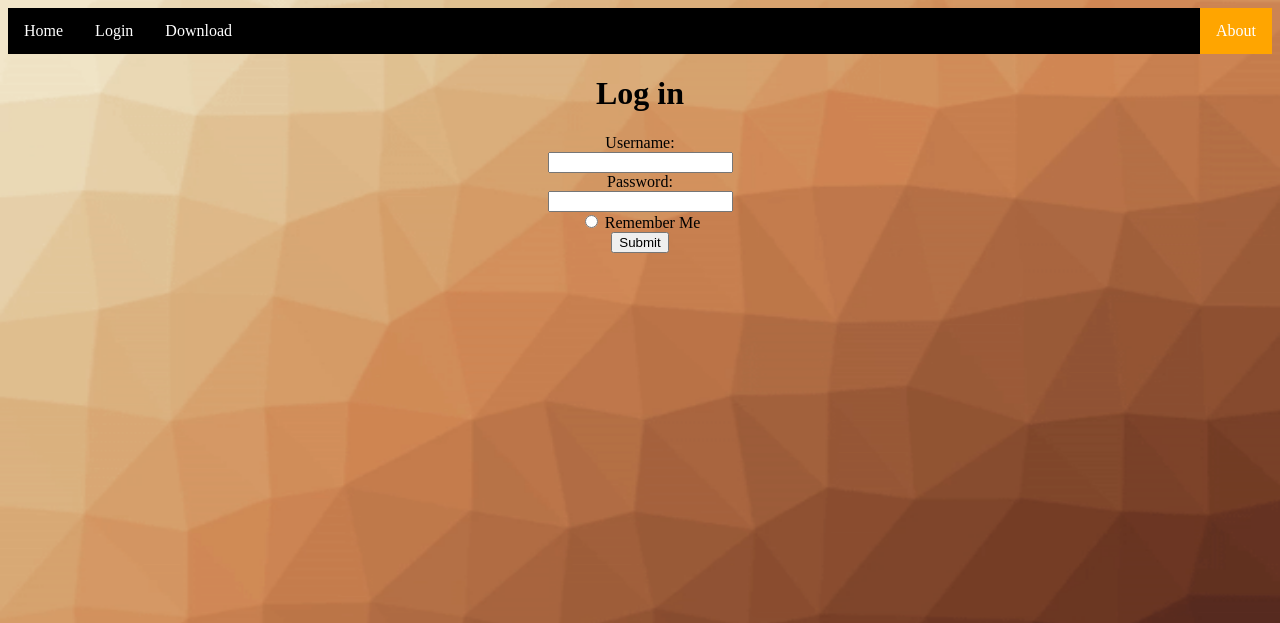
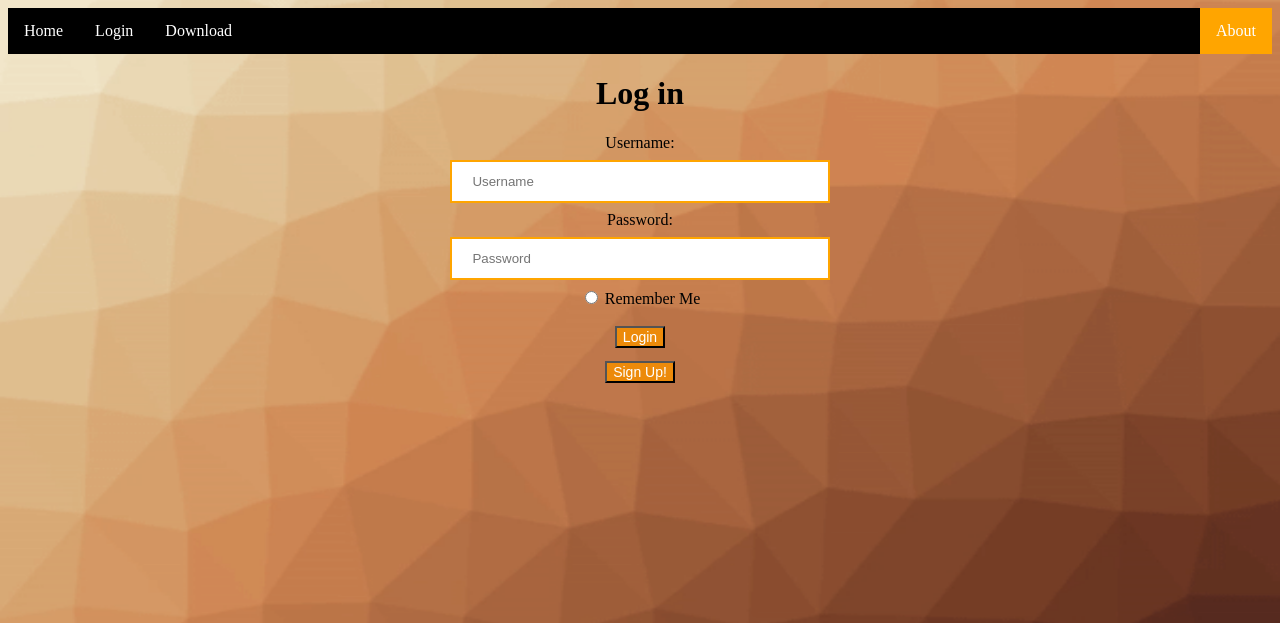
Before and after one commit to ferahy/Formatty---File-Converter-, a Flask app: page /login in a window 1280 px wide. Shown: the top 623 px of the page. Run offline with Flask 2, Linux system fonts and the light colour scheme.

Commit message:
Update login.html

```diff
--- a/templates/login.html
+++ b/templates/login.html
@@ -57,21 +57,45 @@
     background-attachment: fixed;
   }
 
+  button{
+      background-color: #ec8a0a;
+      color: white;
+      text-align: center;
+      text-decoration: none;
+      display: inline-block;
+      font-size: 14px;
+    }
+    input[type=text], input[type=password]{
+        width: 30%;
+        margin: 8px 0;
+        padding: 12px 20px;
+        display: inline-block;
+        border: 2px solid orange;
+        box-sizing: border-box;
+    }
+
 </style>
 
   <h1>Log in</h1>
-  <form style="text-align:center">
+  <form style="text-align:center" action="/login" method="POST">
     <label for="username">Username:</label><br>
-    <input type="text" id="username" name="username"><br>
+    <input type="text" id="username" name="username" placeholder="Username"><br>
 
     <label for="password">Password:</label><br>
-    <input type="text" id="password" name="password"><br>
+    <input type="password" name="password" placeholder="Password"><br>
 
     <input type="radio" id="remember" name="remember" value="Remember Me">
-    <label for="remember">Remember Me</label><br>
-
-     <input type="submit" value="Submit">
+    <label for="remember">Remember Me</label><br><br>
 
   </form>
 
+  <form style="text-align:center">
+    <button type="submit"> Login </button>
+  </form>
+  <pre class="tab"></pre>
+
+  <form style="text-align:center"action="/register">
+    <button type="submit"> Sign Up! </button>
+  </form>
+
 </html>
```
